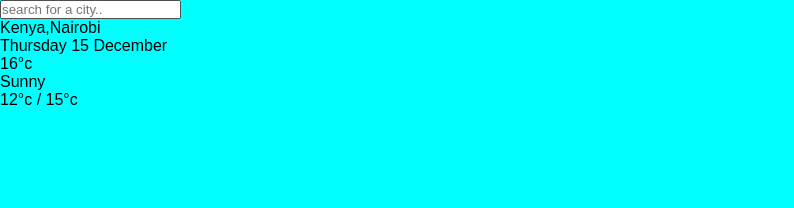
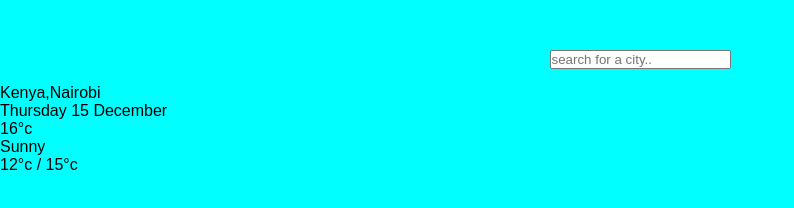
Before and after one commit to phylis13/WeatherApp-js, a website: page index.html in a window 1280 px wide. Shown: the whole page, without its empty margins (0-794 px from the left). Drawn offline with Linux system fonts and the light colour scheme.

Commit message:
header style added

```diff
--- a/main.css
+++ b/main.css
@@ -10,3 +10,10 @@ body  {
     background-size: cover;
     background-position: topcenter;
 }
+
+header {
+    display: flex;
+    justify-content: center;
+    align-items: center;
+    padding: 50px 15px 15px;
+}
```
